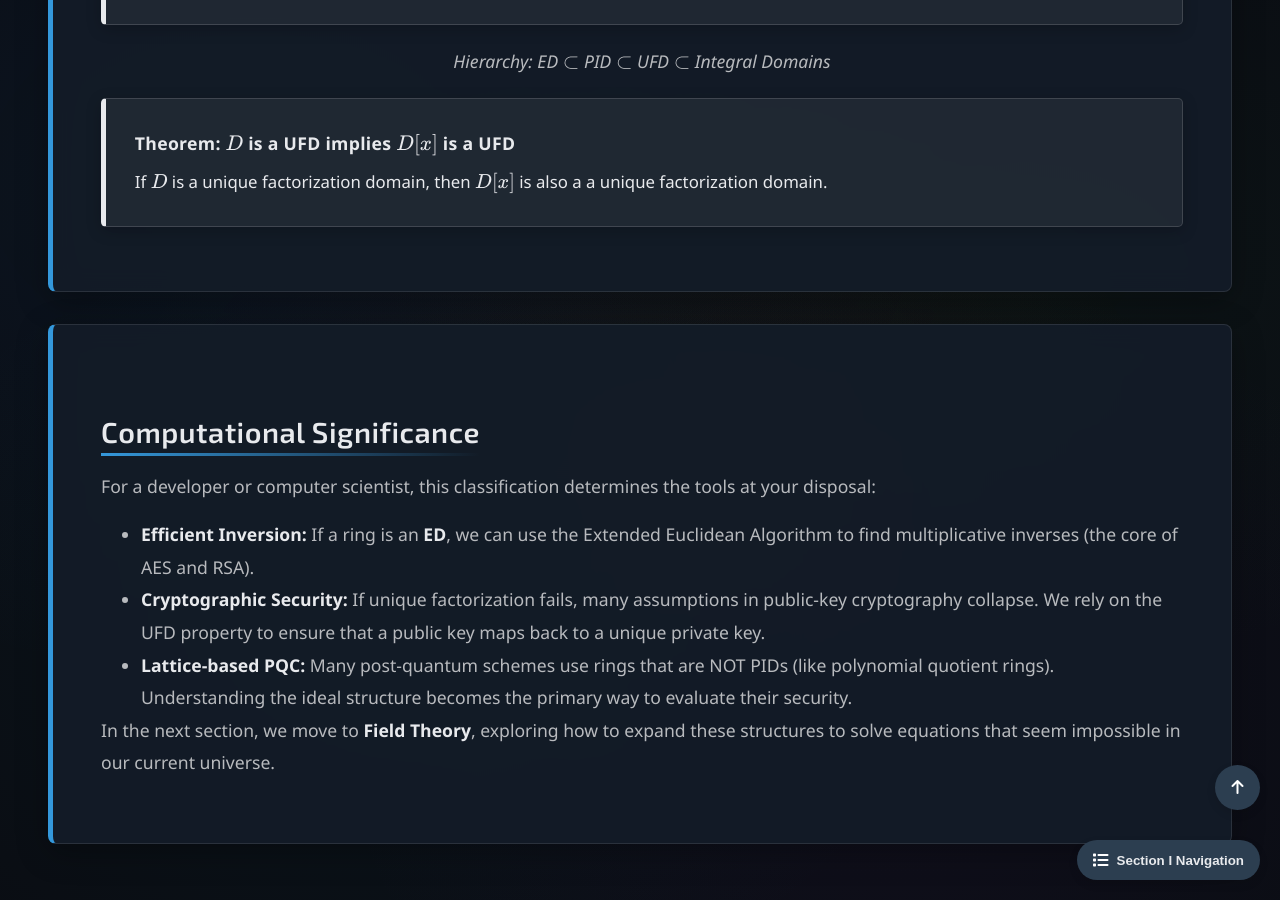
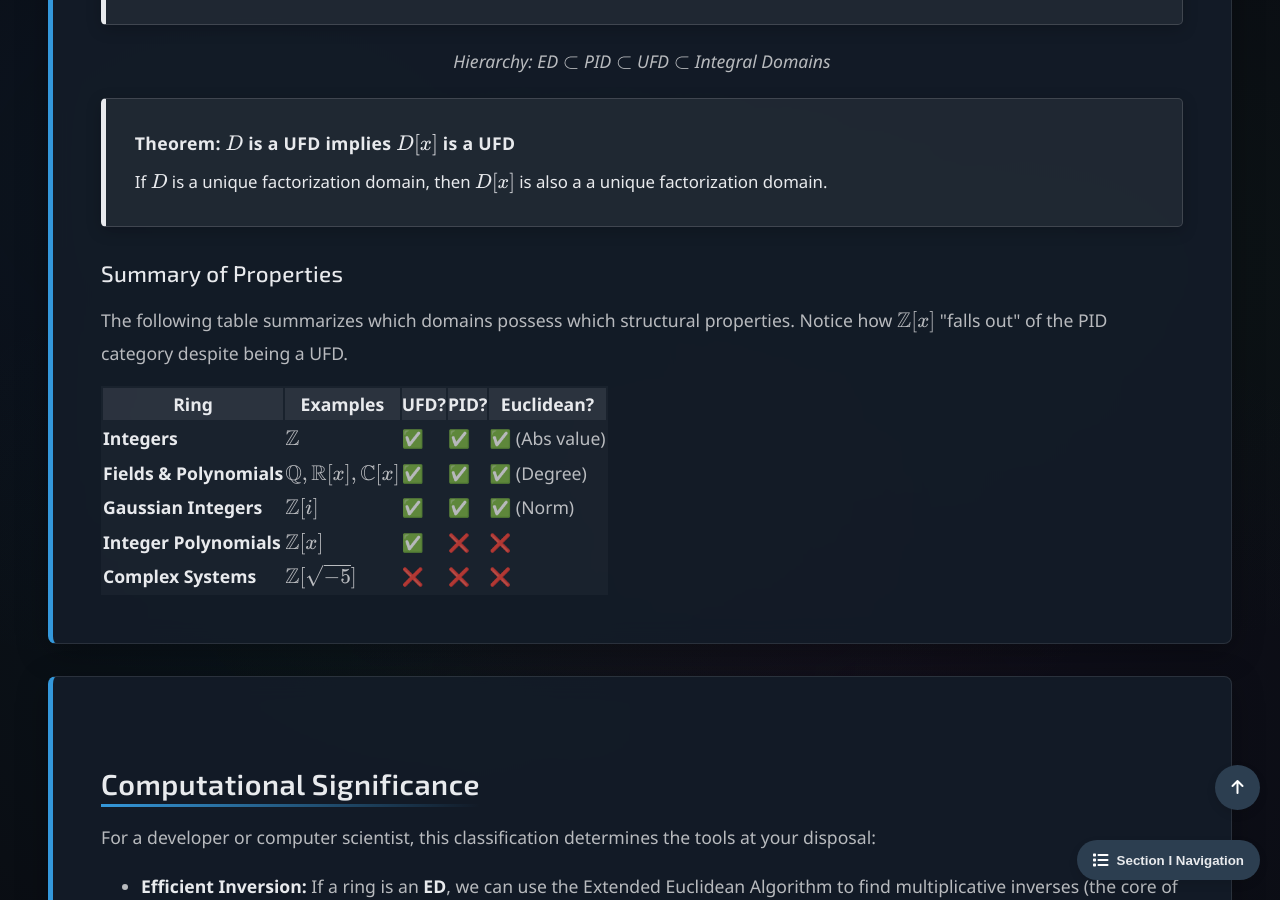
Before and after one commit to Yusukey01/yusukey01.github.io, a Jekyll site: the page built from Mathematics/Linear_algebra/integral_domains.html, in a window 1280 px wide and 900 px high, scrolled down 4248 px. Built offline with Jekyll 4.4.1, drawn with Linux system fonts in a browser that asks for light colours.

Commit message:
add explanations in I-22

```diff
--- a/Mathematics/Linear_algebra/integral_domains.html
+++ b/Mathematics/Linear_algebra/integral_domains.html
@@ -245,6 +245,60 @@ noindex: true
                     If \(D\) is a unique factorization domain, then \(D[x]\) is also a a unique factorization domain.
                 </div>
 
+
+                <h3>Summary of Properties</h3>
+                <p>
+                    The following table summarizes which domains possess which structural properties.
+                    Notice how \(\mathbb{Z}[x]\) "falls out" of the PID category despite being a UFD.
+                </p>
+                <table class="table-hierarchy">
+                    <thead>
+                        <tr>
+                            <th>Ring</th>
+                            <th>Examples</th>
+                            <th>UFD?</th>
+                            <th>PID?</th>
+                            <th>Euclidean?</th>
+                        </tr>
+                    </thead>
+                    <tbody>
+                        <tr>
+                            <td><strong>Integers</strong></td>
+                            <td>\(\mathbb{Z}\)</td>
+                            <td>✅</td>
+                            <td>✅</td>
+                            <td>✅ (Abs value)</td>
+                        </tr>
+                        <tr>
+                            <td><strong>Fields & Polynomials</strong></td>
+                            <td>\(\mathbb{Q}, \mathbb{R}[x], \mathbb{C}[x]\)</td>
+                            <td>✅</td>
+                            <td>✅</td>
+                            <td>✅ (Degree)</td>
+                        </tr>
+                        <tr>
+                            <td><strong>Gaussian Integers</strong></td>
+                            <td>\(\mathbb{Z}[i]\)</td>
+                            <td>✅</td>
+                            <td>✅</td>
+                            <td>✅ (Norm)</td>
+                        </tr>
+                        <tr>
+                            <td><strong>Integer Polynomials</strong></td>
+                            <td>\(\mathbb{Z}[x]\)</td>
+                            <td>✅</td>
+                            <td>❌</td>
+                            <td>❌</td>
+                        </tr>
+                        <tr>
+                            <td><strong>Complex Systems</strong></td>
+                            <td>\(\mathbb{Z}[\sqrt{-5}]\)</td>
+                            <td>❌</td>
+                            <td>❌</td>
+                            <td>❌</td>
+                        </tr>
+                    </tbody>
+                </table>
             </section>
 
 
```
